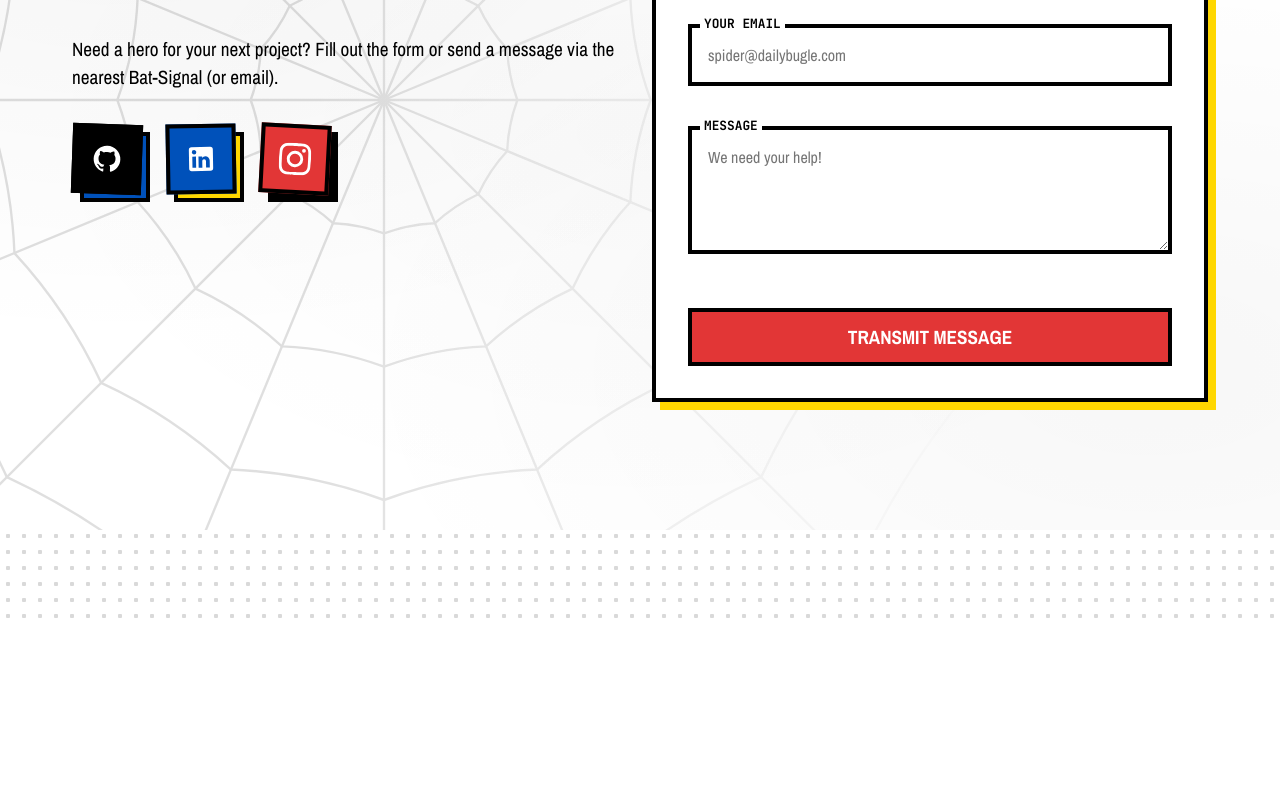
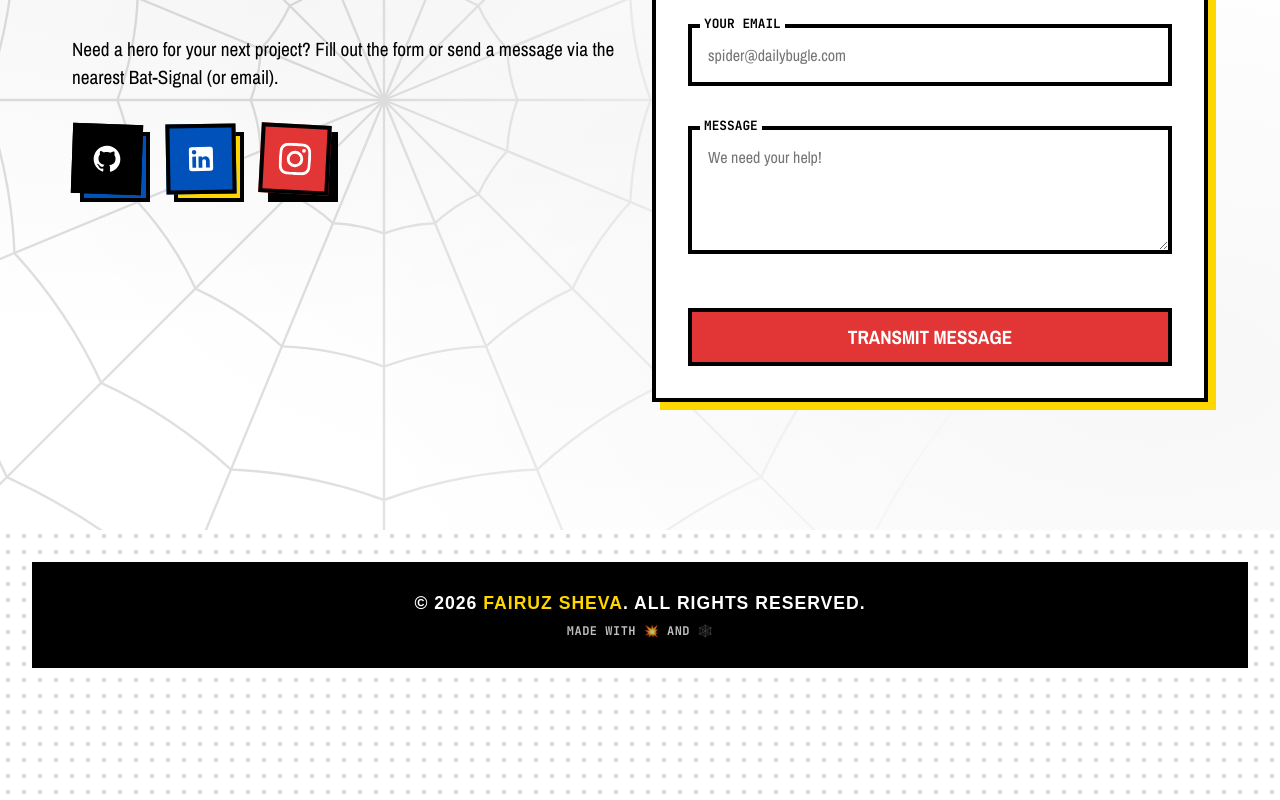
Before and after one commit to Saintfai/portfolio, a Next.js app: page / in a window 1280 px wide. Shown: the part 3456-4256 px from the top of the page. Before the commit the page ends 4086 px from the top, so only its background shows below. Built offline with nearby package versions, Linux system fonts and the light colour scheme; a web font is replaced by a local one.

Commit message:
Add Footer component and styles

```diff
--- /dev/null
+++ b/app/components/Footer.tsx
@@ -0,0 +1,21 @@
+"use client";
+
+import { portfolioData } from "../data/portfolio";
+
+export default function Footer() {
+  const { profile } = portfolioData;
+  const currentYear = new Date().getFullYear();
+
+  return (
+    <footer className="footer-container">
+      <div className="footer-content">
+        <p className="footer-text">
+          © {currentYear} <span className="footer-name">{profile.alias}</span>. ALL RIGHTS RESERVED.
+        </p>
+        <p className="footer-subtext">
+          MADE WITH 💥 AND 🕸️
+        </p>
+      </div>
+    </footer>
+  );
+}
--- a/app/globals.css
+++ b/app/globals.css
@@ -1884,3 +1884,50 @@ h1, h2, h3, h4, h5, h6 {
 .panel-gutter.scroll-reveal-simple.visible::after {
   transform: scale(1);
 }
+
+/* Footer Section */
+.footer-container {
+  background-color: var(--color-pure-black);
+  color: var(--color-pure-white);
+  border: var(--border-heavy);
+  padding: 1.5rem 2rem;
+  text-align: center;
+  position: relative;
+  z-index: 10;
+  margin: 2rem 2rem 2rem; /* Balanced margin all around */
+}
+
+:root[data-theme='noir'] .footer-container {
+  border-color: var(--color-pure-white);
+}
+
+.footer-content {
+  display: flex;
+  flex-direction: column;
+  align-items: center;
+  gap: 6px;
+}
+
+.footer-text {
+  font-family: var(--font-display);
+  font-size: 1.1rem;
+  font-weight: 900;
+  text-transform: uppercase;
+  letter-spacing: 1px;
+}
+
+.footer-name {
+  color: var(--color-wolverine-yellow);
+}
+
+:root[data-theme='noir'] .footer-name {
+  color: var(--color-pure-white);
+}
+
+.footer-subtext {
+  font-family: var(--font-mono);
+  font-size: 0.75rem;
+  opacity: 0.75;
+  text-transform: uppercase;
+  letter-spacing: 0.5px;
+}
--- a/app/page.tsx
+++ b/app/page.tsx
@@ -3,6 +3,7 @@ import HeroSection from "./components/HeroSection";
 import AboutSection from "./components/AboutSection";
 import ProjectsSection from "./components/ProjectsSection";
 import ContactSection from "./components/ContactSection";
+import Footer from "./components/Footer";
 import ScrollReveal from "./components/ScrollReveal";
 
 export default function Home() {
@@ -17,6 +18,7 @@ export default function Home() {
         <ProjectsSection />
         <ScrollReveal className="panel-gutter" animationClass="scroll-reveal-simple" threshold={0.5} />
         <ContactSection />
+        <Footer />
       </div>
     </main>
   );
```
